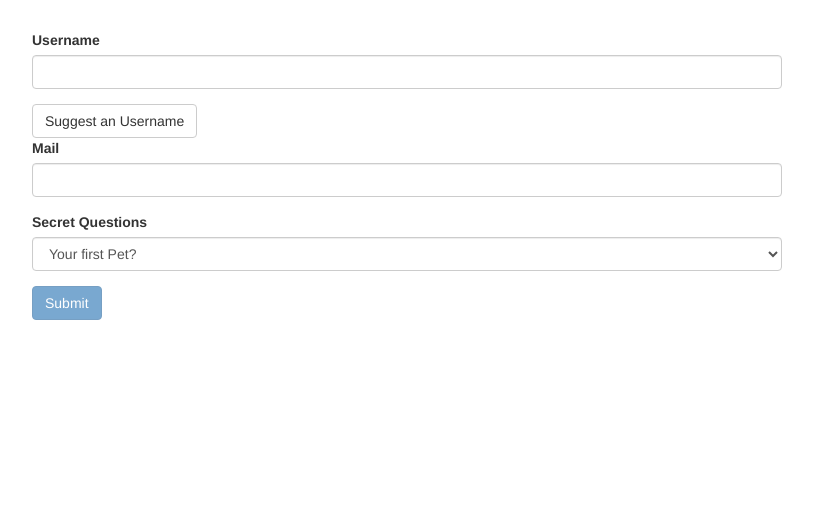
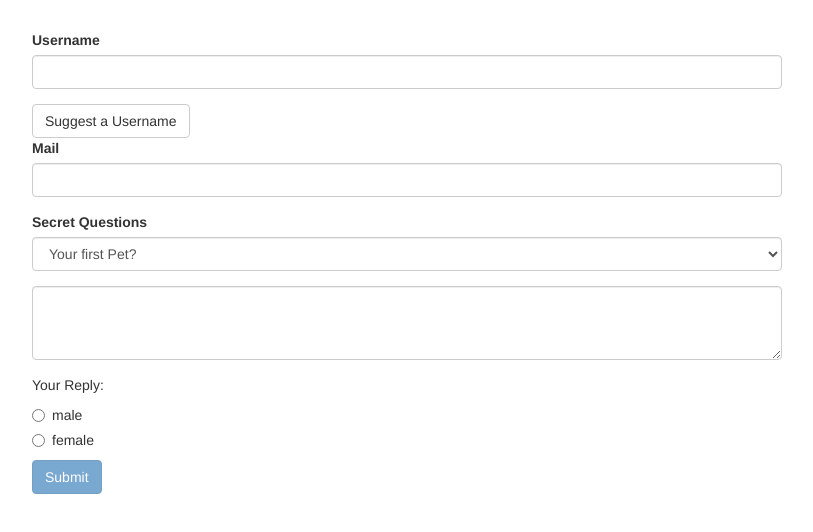
Before and after one commit to mattyImry/angular-recipe-book, an Angular app in the folder forms-td-start/: page / in a window 1280 px wide. Shown: the top 532 px of the page, without its empty margins (233-1046 px from the left). Built offline with nearby package versions, Linux system fonts and the light colour scheme.

Commit message:
Add radio button

```diff
--- a/forms-td-start/src/app/app.component.html
+++ b/forms-td-start/src/app/app.component.html
@@ -2,7 +2,10 @@
   <div class="row">
     <div class="col-xs-12 col-sm-10 col-md-8 col-sm-offset-1 col-md-offset-2">
       <form (ngSubmit)="onSubmit()" #f="ngForm">
-        <div id="user-data">
+        <div
+          id="user-data"
+          ngModelGroup="userData"
+          #userData="ngModelGroup">
           <div class="form-group">
             <label for="username">Username</label>
             <input
@@ -13,7 +16,7 @@
               name="username"
               required>
           </div>
-          <button class="btn btn-default" type="button">Suggest an Username</button>
+          <button class="btn btn-default" type="button">Suggest a Username</button>
           <div class="form-group">
             <label for="email">Mail</label>
             <input
@@ -26,10 +29,9 @@
               email
               #email="ngModel">
             <span class="help-block" *ngIf="!email.valid && email.touched">Please enter a valid email address</span>
-
           </div>
-
         </div>
+        <p *ngIf="!userData.valid && userData.touched">User Data is invalid</p>
         <div class="form-group">
           <label for="secret">Secret Questions</label>
           <select
@@ -41,11 +43,30 @@
             <option value="teacher">Your first teacher?</option>
           </select>
         </div>
+        <div class="form-group">
+          <textarea
+            name="questionAnswer"
+            rows="3"
+            class="form-control"
+            [(ngModel)]="answer"></textarea>
+        </div>
+        <p>Your Reply: {{ answer }}</p>
+        <div class="radio" *ngFor="let gender of genders">
+          <label>
+            <input
+              type="radio"
+              name="gender"
+              ngModel
+              [value]="gender"
+              required>
+            {{ gender }}
+          </label>
+        </div>
+
         <button
           class="btn btn-primary"
           type="submit"
           [disabled]="!f.valid">Submit
-
         </button>
       </form>
     </div>
--- a/forms-td-start/src/app/app.component.ts
+++ b/forms-td-start/src/app/app.component.ts
@@ -9,6 +9,9 @@ import { NgForm } from '@angular/forms';
 export class AppComponent {
   @ViewChild('f') signupForm: NgForm; //getting asses to the form using view @child
   defaultQuestion = 'pet';
+  answer = '';
+  genders = ['male', 'female'];
+
   suggestUserName() {
     const suggestedName = 'Superuser';
   }
```
